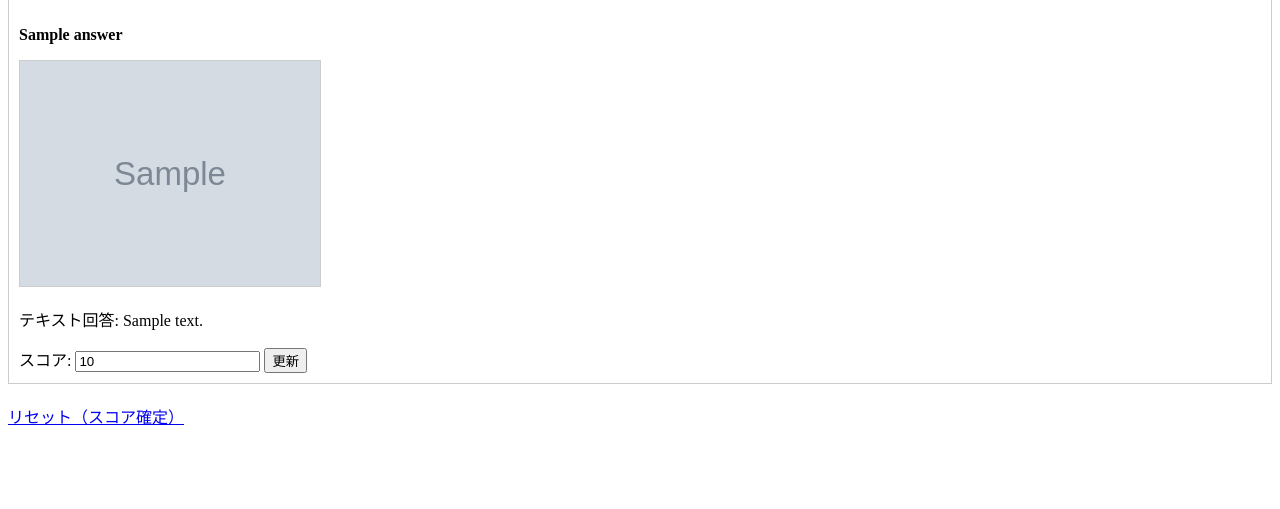
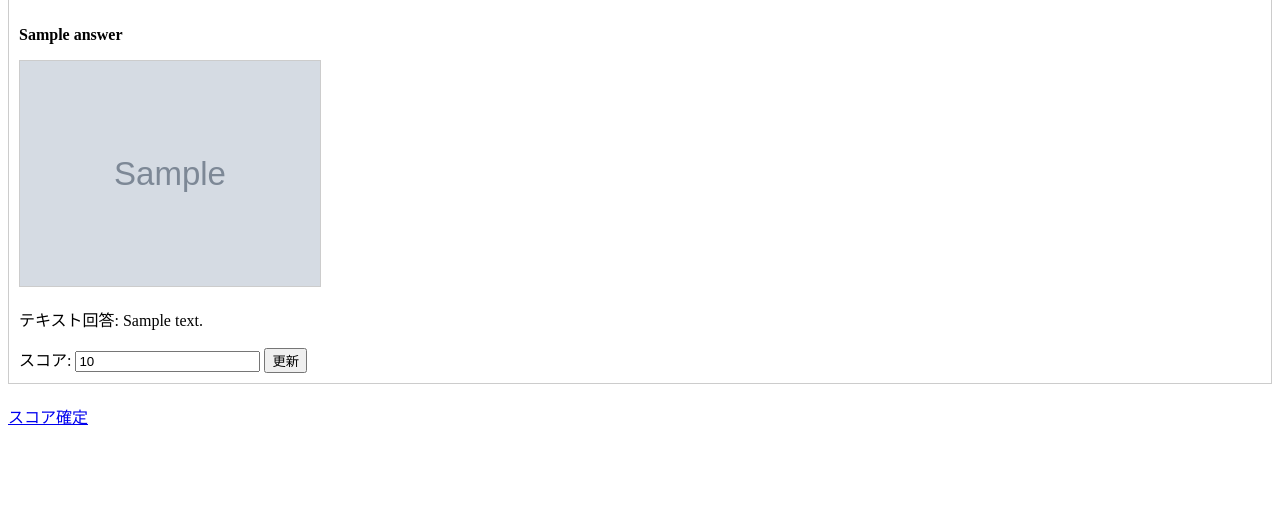
Before and after one commit to Botamochikun/quizboard.ver2, a Flask app: template templates/host.html in a window 1280 px wide. Shown: the part 90-599 px from the top of the page. Run offline with Flask 3, Linux system fonts and the light colour scheme; the template is opened without the code that fills it: most values are stand-ins (such as "Sample title", 1, 10 or a date in 2020); grey boxes marked "Sample" are stand-in pictures.

Commit message:
Update host.html

```diff
--- a/templates/host.html
+++ b/templates/host.html
@@ -28,6 +28,6 @@
     </div>
   {% endfor %}
 
-  <a href="/reset">リセット（スコア確定）</a>
+  <a href="/reset">スコア確定</a>
 </body>
 </html>
```
